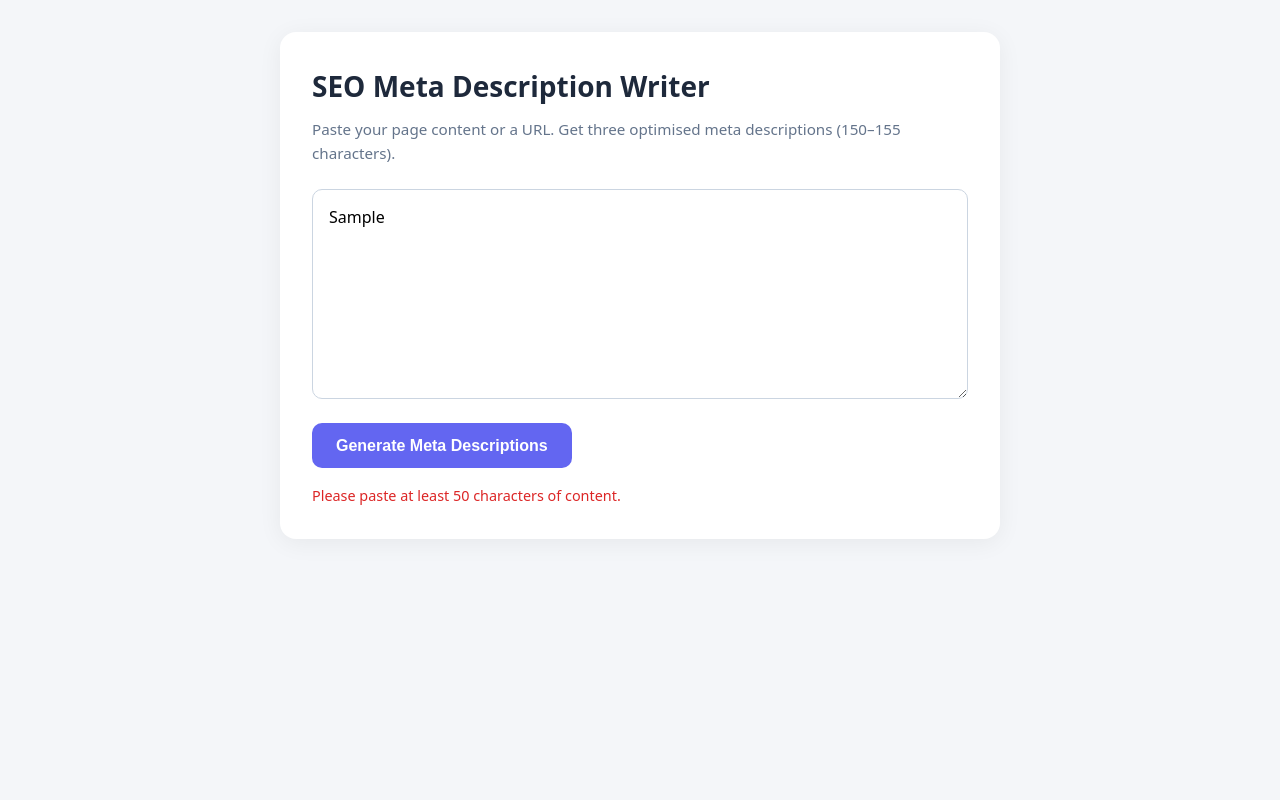
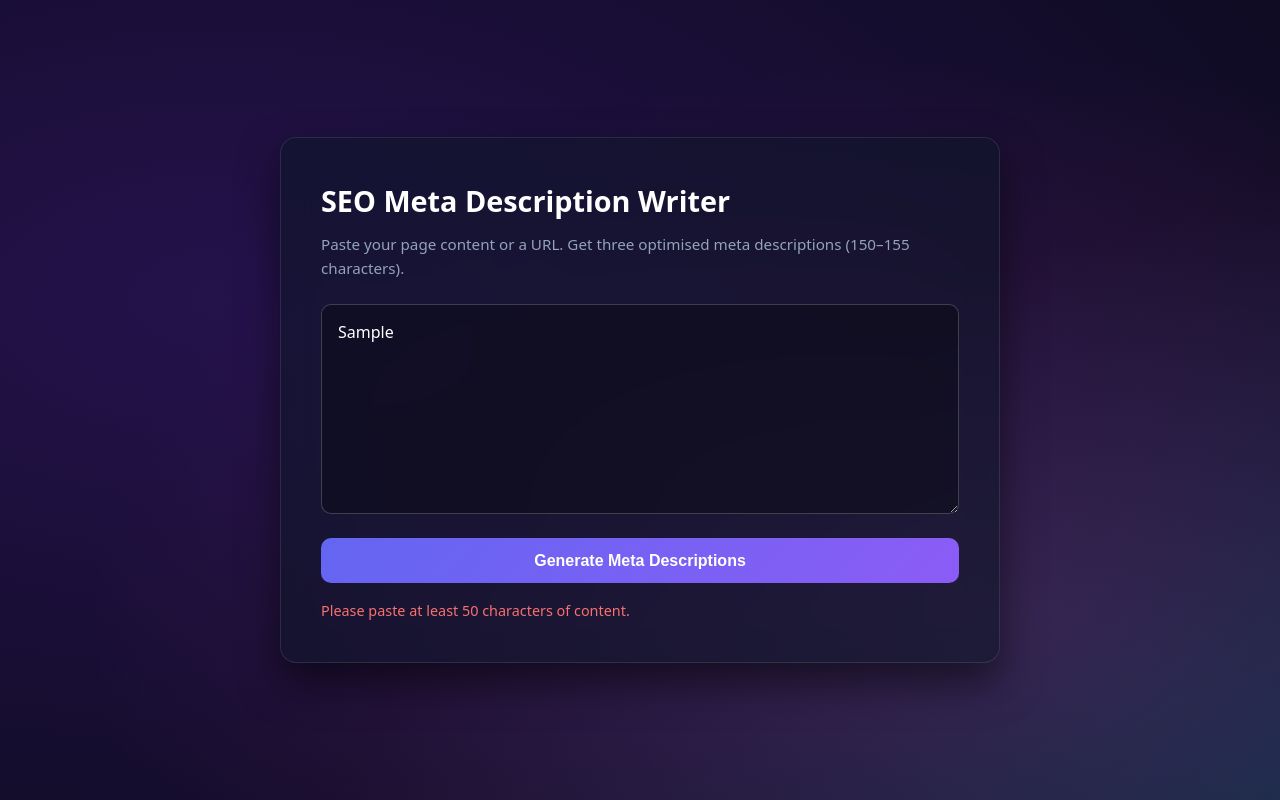
Before and after one commit to Shreeklant88/seo-meta-writer-sunny-V1, a plain HTML site: page index.html in a window 1280 px wide. Both pictures are taken after typing "Sample" into the empty fields and a click on the button "Generate Meta Descriptions". Drawn offline with Linux system fonts and the light colour scheme.

Commit message:
Update style.css

```diff
--- a/style.css
+++ b/style.css
@@ -1,55 +1,64 @@
-* {
-  box-sizing: border-box;
-  margin: 0;
-  padding: 0;
-}
+* { box-sizing: border-box; margin: 0; padding: 0; }
 
 body {
   font-family: system-ui, -apple-system, "Segoe UI", Roboto, sans-serif;
-  background: #f4f6f9;
-  color: #1e293b;
+  color: #e2e8f0;
   line-height: 1.6;
   padding: 2rem 1rem;
+  min-height: 100vh;
+  display: flex;
+  align-items: center;
+  justify-content: center;
+
+  /* --- DEEP SPACE GALAXY BACKGROUND --- */
+  background-color: #0a0a1a; /* Deep space blue-black */
+  background-image:
+    radial-gradient(ellipse at 20% 30%, rgba(76, 29, 149, 0.4) 0%, transparent 50%),
+    radial-gradient(ellipse at 80% 70%, rgba(14, 165, 233, 0.3) 0%, transparent 50%),
+    radial-gradient(ellipse at 50% 50%, rgba(236, 72, 153, 0.2) 0%, transparent 50%);
+  background-size: 200% 200%;
+  animation: galaxyDrift 25s ease-in-out infinite alternate;
 }
 
+/* Slow, nebula-like motion */
+@keyframes galaxyDrift {
+  0% { background-position: 0% 0%; }
+  100% { background-position: 100% 100%; }
+}
+
+/* --- GLASSMORPHISM CARD --- */
 .container {
   max-width: 720px;
-  margin: 0 auto;
-  background: #ffffff;
+  width: 100%;
+  background: rgba(15, 23, 42, 0.6); /* Dark transparent slate */
+  backdrop-filter: blur(16px);
+  -webkit-backdrop-filter: blur(16px);
+  border: 1px solid rgba(255, 255, 255, 0.1);
   border-radius: 16px;
-  padding: 2rem;
-  box-shadow: 0 4px 24px rgba(0, 0, 0, 0.06);
+  padding: 2.5rem;
+  box-shadow: 0 20px 40px rgba(0, 0, 0, 0.5);
 }
 
-h1 {
-  font-size: 1.75rem;
-  margin-bottom: 0.5rem;
-}
-
-.subtitle {
-  color: #64748b;
-  margin-bottom: 1.5rem;
-  font-size: 0.95rem;
-}
+h1 { font-size: 1.8rem; margin-bottom: 0.5rem; color: #ffffff; }
+.subtitle { color: #94a3b8; margin-bottom: 1.5rem; font-size: 0.95rem; }
 
 textarea {
   width: 100%;
   padding: 1rem;
-  border: 1px solid #cbd5e1;
+  border: 1px solid rgba(255, 255, 255, 0.2);
   border-radius: 10px;
   font-size: 1rem;
   font-family: inherit;
   resize: vertical;
   margin-bottom: 1rem;
+  background: rgba(0, 0, 0, 0.3); /* Dark input */
+  color: #ffffff;
 }
-
-textarea:focus {
-  outline: 2px solid #6366f1;
-  border-color: transparent;
-}
+textarea::placeholder { color: #64748b; }
+textarea:focus { outline: 2px solid #8b5cf6; border-color: transparent; }
 
 button {
-  background: #6366f1;
+  background: linear-gradient(135deg, #6366f1, #8b5cf6);
   color: #ffffff;
   border: none;
   padding: 0.85rem 1.5rem;
@@ -57,57 +66,28 @@ button {
   font-size: 1rem;
   font-weight: 600;
   cursor: pointer;
-  transition: background 0.15s ease;
+  transition: transform 0.15s ease, opacity 0.15s ease;
+  width: 100%;
 }
+button:hover:not(:disabled) { transform: translateY(-2px); opacity: 0.9; }
+button:disabled { opacity: 0.5; cursor: not-allowed; transform: none; }
 
-button:hover:not(:disabled) {
-  background: #4f46e5;
-}
-
-button:disabled {
-  opacity: 0.6;
-  cursor: not-allowed;
-}
-
-.status {
-  margin-top: 1rem;
-  font-size: 0.9rem;
-  color: #64748b;
-  min-height: 1.2rem;
-}
-
-.results {
-  margin-top: 2rem;
-  border-top: 1px solid #e2e8f0;
-  padding-top: 1.5rem;
-}
-
-.results h2 {
-  font-size: 1.2rem;
-  margin-bottom: 1rem;
-}
+.status { margin-top: 1rem; font-size: 0.9rem; color: #94a3b8; min-height: 1.2rem; }
+.results { margin-top: 2rem; border-top: 1px solid rgba(255, 255, 255, 0.1); padding-top: 1.5rem; }
+.results h2 { font-size: 1.2rem; margin-bottom: 1rem; color: #ffffff; }
 
 .description-card {
-  background: #f8fafc;
-  border: 1px solid #e2e8f0;
+  background: rgba(255, 255, 255, 0.05);
+  border: 1px solid rgba(255, 255, 255, 0.1);
   border-radius: 10px;
   padding: 1rem;
   margin-bottom: 0.75rem;
   font-size: 0.95rem;
   position: relative;
+  color: #e2e8f0;
+  transition: background 0.2s;
 }
-
-.char-count {
-  display: block;
-  font-size: 0.8rem;
-  color: #94a3b8;
-  margin-top: 0.35rem;
-}
-
-.hidden {
-  display: none;
-}
-
-.error {
-  color: #dc2626;
-}
+.description-card:hover { background: rgba(255, 255, 255, 0.1); }
+.char-count { display: block; font-size: 0.8rem; color: #8b5cf6; margin-top: 0.35rem; font-weight: bold; }
+.hidden { display: none; }
+.error { color: #f87171; }
```
